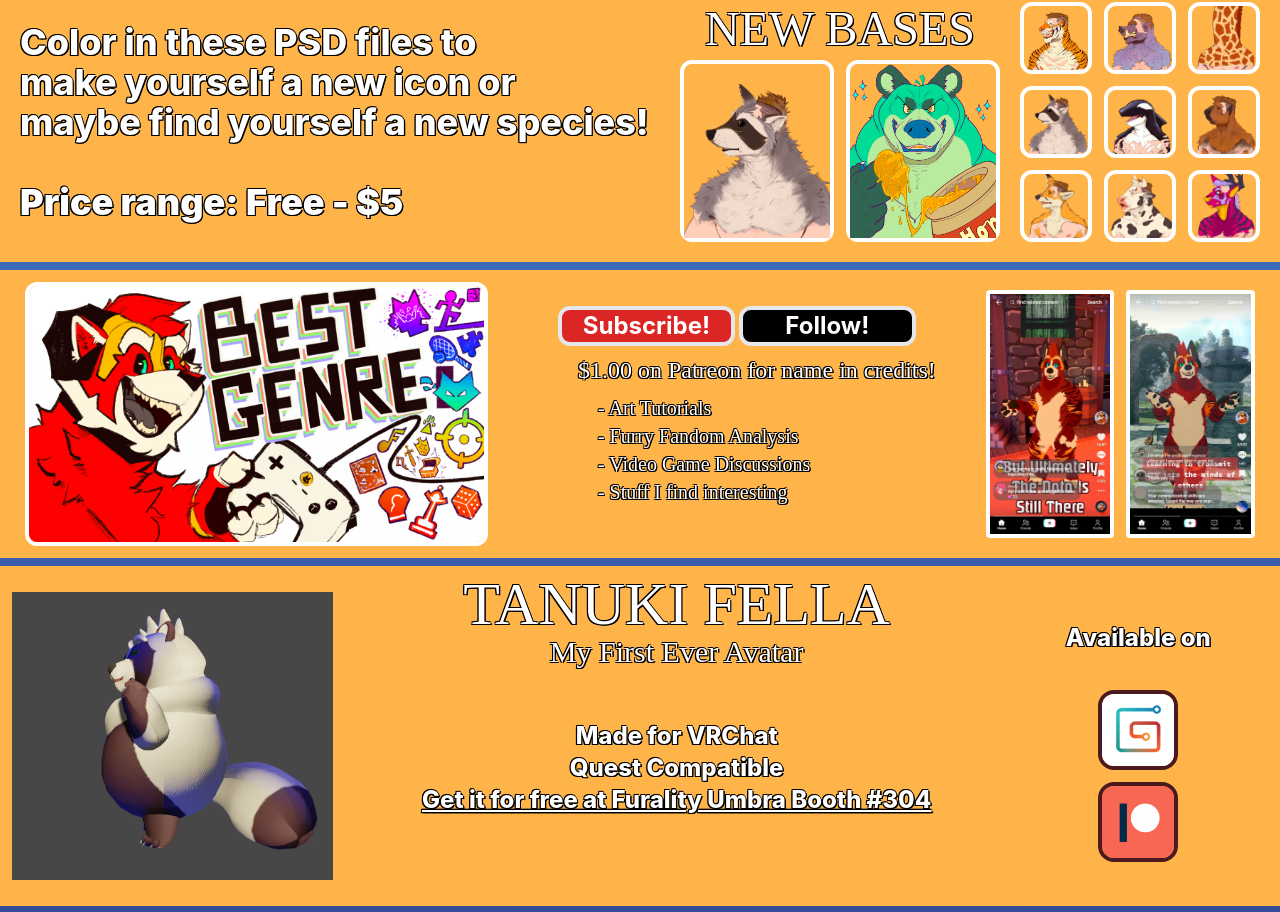
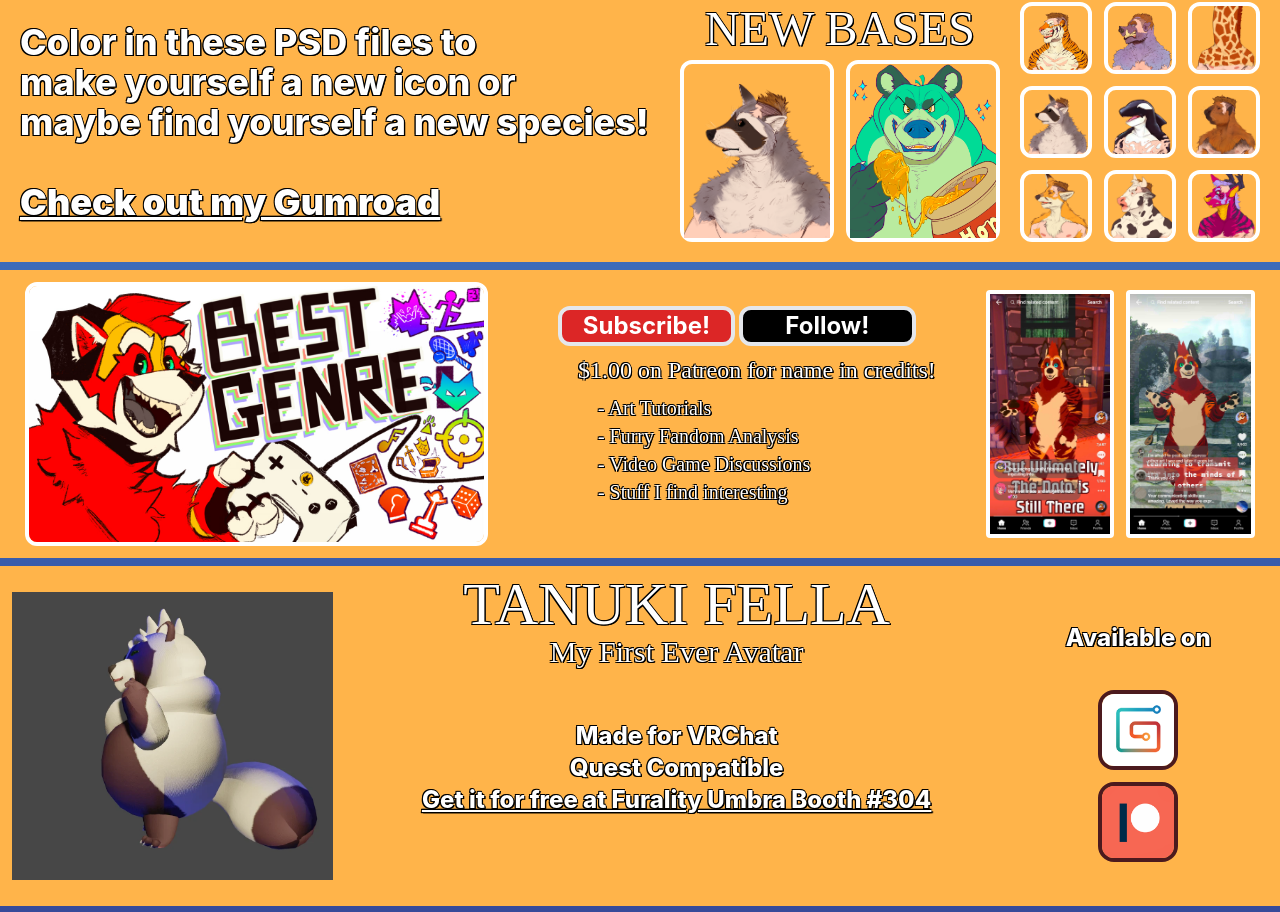
Before and after one commit to PureKoor/PureKoor.github.io, a React (Create React App) app in the folder koor-site/: page / in a window 1280 px wide. Shown: the part 843-1755 px from the top of the page. Built offline with nearby package versions, Linux system fonts and the light colour scheme.

Commit message:
Add link to Gumroad

```diff
--- a/koor-site/src/App.js
+++ b/koor-site/src/App.js
@@ -129,7 +129,7 @@ export default function App() {
                 </span>
               </p>
               <br />
-              <p className="font-black text-4xl">Price range: Free - $5</p>
+              <p className="font-black text-4xl underline"><a href="https://purekoor.gumroad.com/">Check out my Gumroad</a></p>
             </div>
             <div className="grow-0">
               <div className="grid grid-rows- grid-cols-4 gap-3 w-80 h-60">
```
Also changed, not shown: 7 other files (tests, documents, lock files or other folders).
